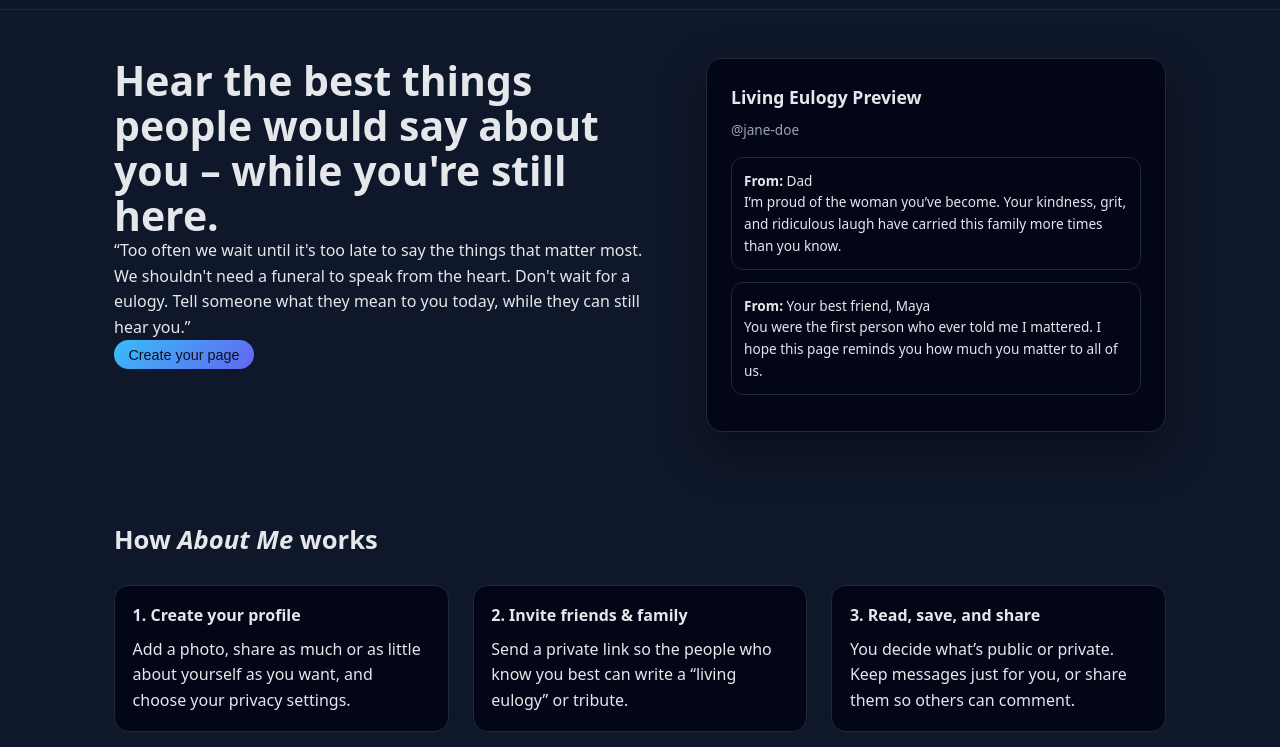
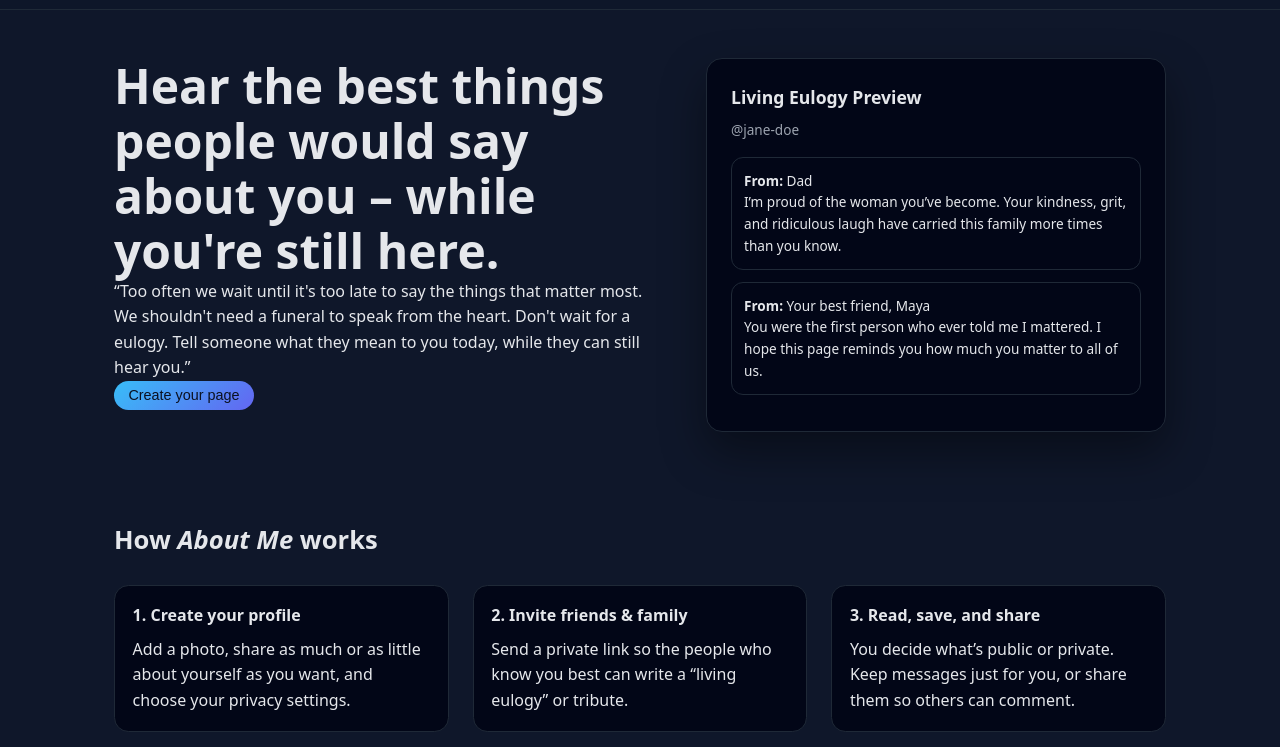
Before and after one commit to whatwouldtheysayaboutme-source/About-Me, a website: page public/index.html in a window 1280 px wide. Shown: the part 53-800 px from the top of the page. Drawn offline with Linux system fonts and the light colour scheme.

Commit message:
Update styles.css

```diff
--- a/public/styles.css
+++ b/public/styles.css
@@ -432,3 +432,14 @@ input:focus {
 em.aboutme {
   font-style: italic !important;
 }
+/* Wider hero text on desktop to prevent orphaned words */
+.hero-text h1 {
+  max-width: 60rem; /* was too narrow before */
+}
+
+@media (min-width: 900px) {
+  .hero-text h1 {
+    font-size: 3rem;    /* slightly smaller so line breaks behave */
+    line-height: 1.15;
+  }
+}
```
